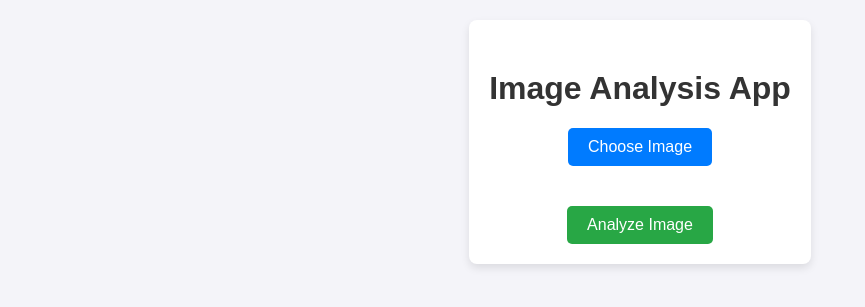
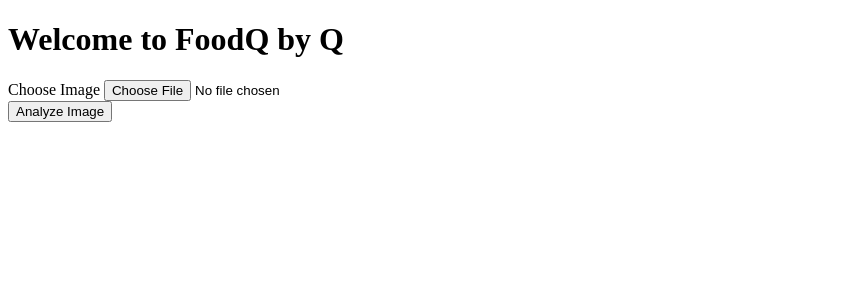
Before and after one commit to a-khater/foodqbyq, a Flask app: page / in a window 1280 px wide. Shown: the top 307 px of the page, without its empty margins (0-865 px from the left). Run offline with Flask 3, Linux system fonts and the light colour scheme.

Commit message:
final commit

```diff
--- a/app.py
+++ b/app.py
@@ -37,11 +37,11 @@ def analyze():
 
         return render_template('index.html', filepath=filepath, result=analysis_result)
 
-def chatgpt_analysis_prompt(filepath):
+def chatgpt_analysis_prompt(image_description):
     prompt = (
-        "Evaluate the uploaded image for quality control. Focus on clarity, color accuracy, sharpness, resolution, "
-        "alignment, and any visible defects (e.g., scratches, blurs). Provide a brief summary of any issues or "
-        "areas for improvement."
+        f"Analyze the following image based on quality control standards: {image_description}. "
+        "Focus on clarity, color accuracy, sharpness, resolution, alignment, and any visible defects. "
+        "Provide a brief summary of any issues or areas for improvement."
     )
     return prompt
 
@@ -49,9 +49,9 @@ def chatgpt_analysis_prompt(filepath):
 def call_chatgpt_api(prompt):
     try:
         response = openai.ChatCompletion.create(
-            model="gpt-4",
+            model="gpt-4o-mini",
             messages=[
-                {"role": "system", "content": "You are an AI specialized in image analysis and interpretation."},
+                {"role": "system", "content": "You are an AI specialized in quality control and image analysis."},
                 {"role": "user", "content": prompt}
             ]
         )
@@ -59,5 +59,6 @@ def call_chatgpt_api(prompt):
     except Exception as e:
         return f"Error in analysis: {str(e)}"
 
+
 if __name__ == '__main__':
     app.run(debug=True)
--- a/templates/index.html
+++ b/templates/index.html
@@ -3,89 +3,14 @@
 <head>
     <meta charset="UTF-8">
     <meta name="viewport" content="width=device-width, initial-scale=1.0">
-    <title>Image Analysis App</title>
+    <title>FoodQ by Q</title>
     <style>
-        body {
-            font-family: Arial, sans-serif;
-            background-color: #f4f4f9;
-            color: #333;
-            display: flex;
-            flex-direction: column;
-            align-items: center;
-            margin: 0;
-            padding: 0;
-        }
-
-        h1 {
-            color: #333;
-            margin-top: 30px;
-            font-size: 2rem;
-        }
-
-        .container {
-            max-width: 500px;
-            padding: 20px;
-            margin: 20px auto;
-            background-color: #fff;
-            box-shadow: 0 4px 8px rgba(0, 0, 0, 0.1);
-            border-radius: 8px;
-            text-align: center;
-        }
-
-        .file-input {
-            margin: 20px 0;
-        }
-
-        .file-input input[type="file"] {
-            display: none;
-        }
-
-        .file-label {
-            display: inline-block;
-            padding: 10px 20px;
-            background-color: #007bff;
-            color: #fff;
-            border-radius: 5px;
-            cursor: pointer;
-            font-size: 1rem;
-            margin-bottom: 20px;
-        }
-
-        .file-label:hover {
-            background-color: #0056b3;
-        }
-
-        button {
-            padding: 10px 20px;
-            background-color: #28a745;
-            color: #fff;
-            border: none;
-            border-radius: 5px;
-            cursor: pointer;
-            font-size: 1rem;
-        }
-
-        button:hover {
-            background-color: #218838;
-        }
-
-        .uploaded-image {
-            margin-top: 20px;
-            max-width: 100%;
-            border-radius: 8px;
-            box-shadow: 0 4px 8px rgba(0, 0, 0, 0.1);
-        }
-
-        .result {
-            margin-top: 20px;
-            font-size: 1.1rem;
-            color: #333;
-        }
+        /* Add your existing CSS styles here */
     </style>
 </head>
 <body>
     <div class="container">
-        <h1>Image Analysis App</h1>
+        <h1>Welcome to FoodQ by Q</h1>
         <form action="/analyze" method="post" enctype="multipart/form-data">
             <div class="file-input">
                 <label for="file" class="file-label">Choose Image</label>
```
